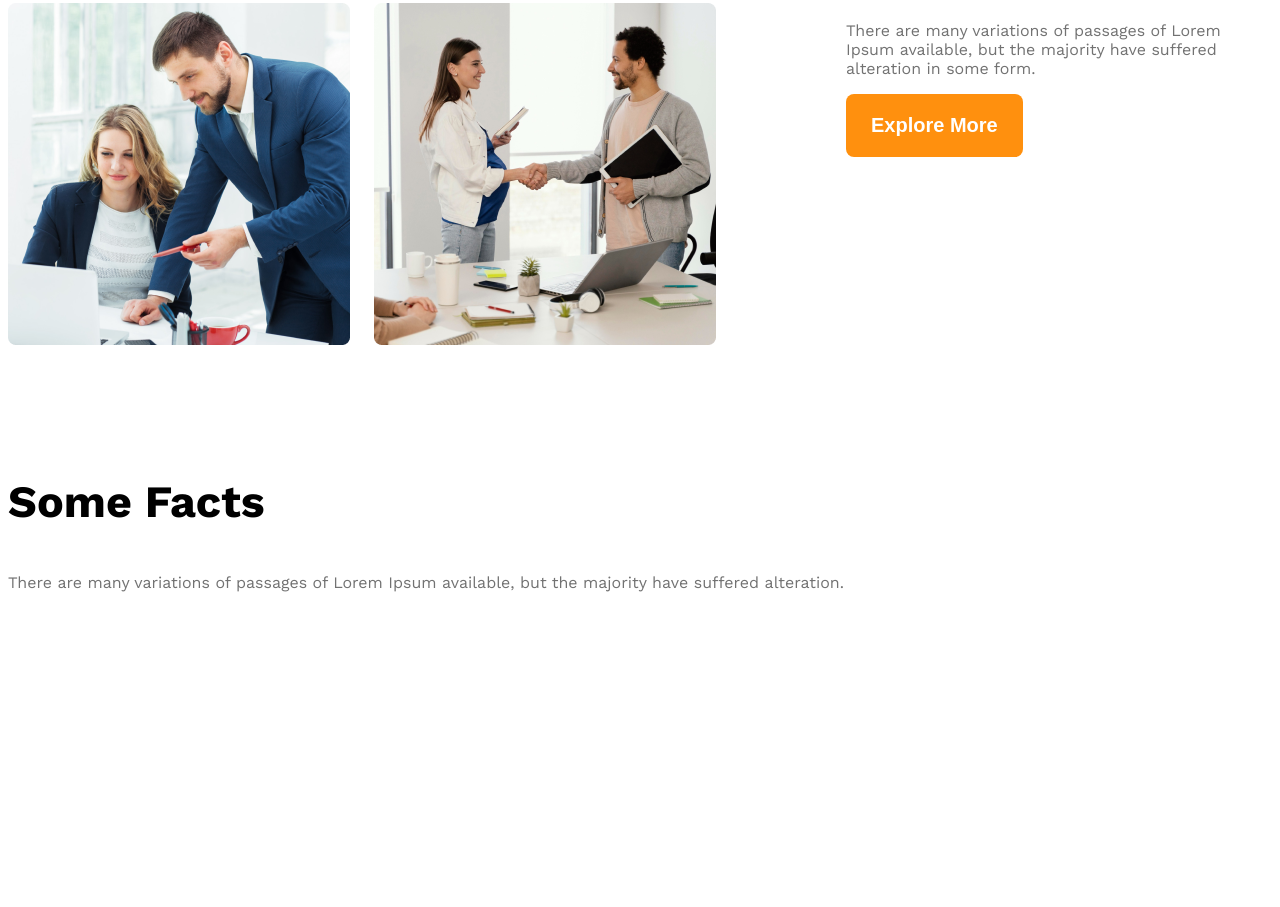
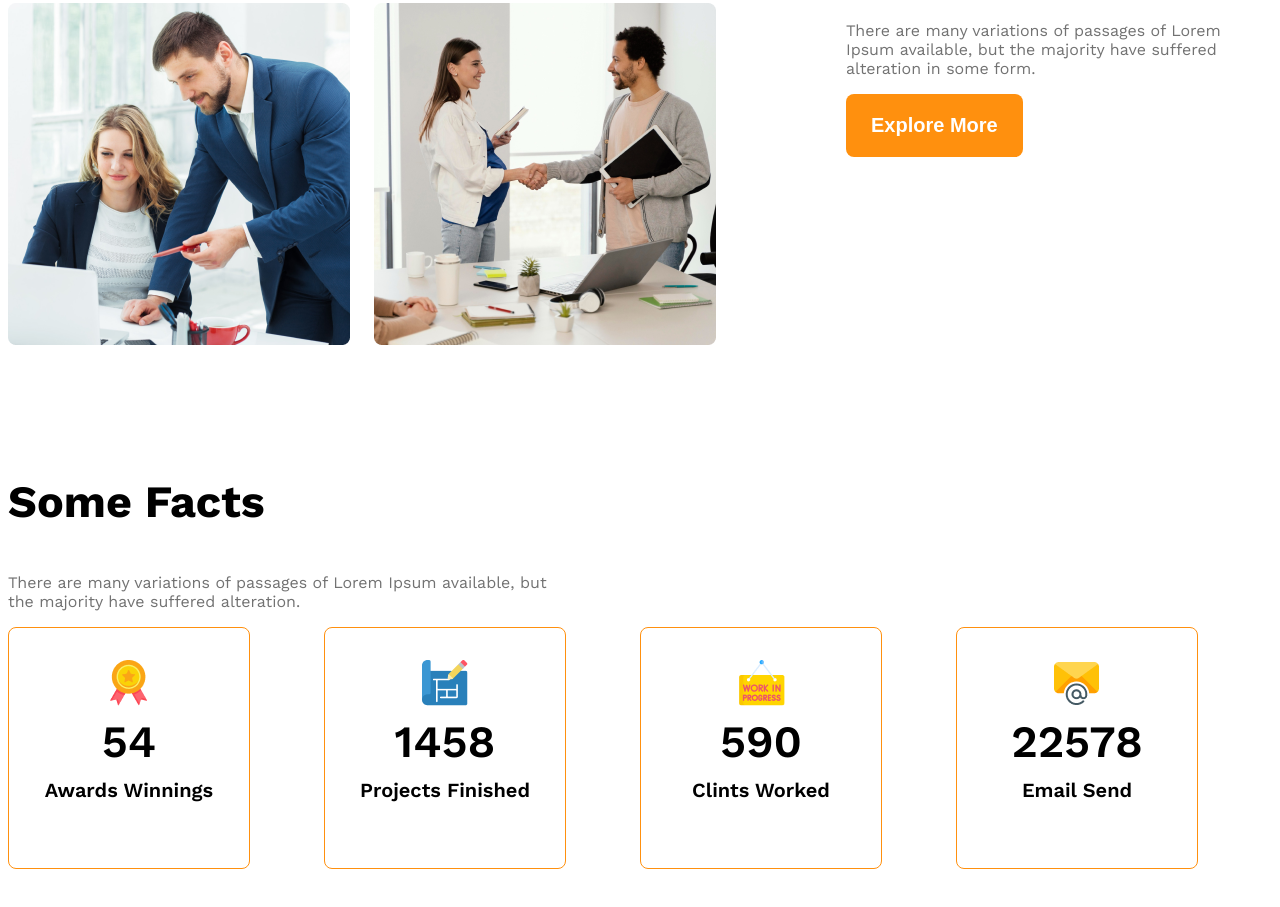
Before and after one commit to Zarrentasnim/g3-architects-website, a plain HTML site: page index.html in a window 1280 px wide. Shown: the part 1677-2584 px from the top of the page. Before the commit the page ends 2558 px from the top, so only its background shows below. Drawn offline with nearby package versions, Linux system fonts and the light colour scheme.

Commit message:
something added

```diff
--- a/index.html
+++ b/index.html
@@ -58,29 +58,38 @@
     <!-- features will enjoy -->
      <section>
 <h3 class="section-title">Some Facts</h3>
-<p class="text-light-gray">There are many variations of passages of Lorem Ipsum available, but the majority have suffered alteration.</p>
+<p class="text-light-gray fact-description">There are many variations of passages of Lorem Ipsum available, but the majority have suffered alteration.</p>
 <div class="facts-container">
-    <!-- .fact*4>img+h4.fact-number+h5.fact-name -->
-     <div class="fact">
-        <img src="" alt="">
-        <h4 class="fact-number"></h4>
-        <h5 class="fact-name"></h5>
+    <!-- .fact-card*4>img+h4.fact-number+h5.fact-name -->
+     <div class="fact-card display-flex">
+        <div>
+<img src="./images/icons/ribon.png" alt="">
+        <h4 class="fact-number">54</h4>
+        <h5 class="fact-name">Awards Winnings</h5>
+        </div>
      </div>
-     <div class="fact">
-        <img src="" alt="">
-        <h4 class="fact-number"></h4>
-        <h5 class="fact-name"></h5>
+     <div class="fact-card display-flex">
+        <div>
+<img src="./images/icons/projects.png" alt="">
+        <h4 class="fact-number">1458</h4>
+        <h5 class="fact-name">Projects Finished</h5>
+        </div>
      </div>
-     <div class="fact">
-        <img src="" alt="">
-        <h4 class="fact-number"></h4>
-        <h5 class="fact-name"></h5>
+     <div class="fact-card display-flex">
+        <div>
+            <img src="./images/icons/customers.png" alt="">
+        <h4 class="fact-number">590</h4>
+        <h5 class="fact-name">Clints Worked</h5>
+        </div>
      </div>
-     <div class="fact">
-        <img src="" alt="">
-        <h4 class="fact-number"></h4>
-        <h5 class="fact-name"></h5>
+     <div class="fact-card display-flex">
+        <div>
+<img src="./images/icons/email.png" alt="">
+        <h4 class="fact-number">22578</h4>
+        <h5 class="fact-name">Email Send</h5>
+        </div>
      </div>
+
 </div>
      </section>
      <!-- some facts -->
--- a/styles/architects.css
+++ b/styles/architects.css
@@ -73,6 +73,35 @@
     text-decoration: none;
     font-weight: 500;
 }
+/* some facts related styles */
+.facts-container{
+    display: grid;
+    grid-template-columns: repeat(4, 1fr);
+
+}
+.fact-card{
+    border: 1px solid #ff900e;
+    width: 240px;
+    height: 240px;
+    border-radius: 8px;
+    text-align: center;
+    align-items: center;
+    justify-content: center;
+}
+.fact-number{
+    font-size: 2.8rem;
+    font-weight: 600;
+    margin-top: 5px;
+    margin-bottom: 10px;
+}
+.fact-name{
+    font-size: 1.25rem;
+    font-weight: 600;
+    margin-top: 10px;
+}
+.fact-description{
+    max-width: 540px;
+}
 
 /* banner */
 .banner {
```
